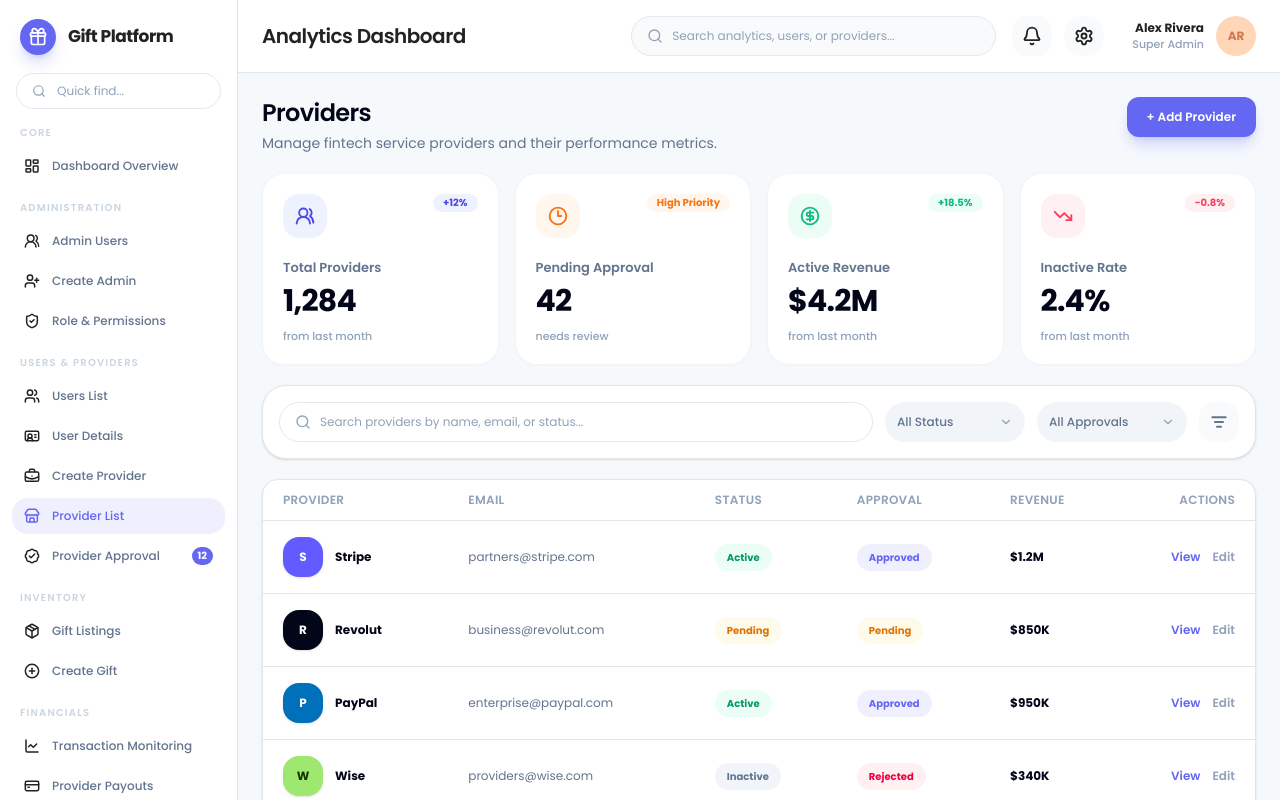
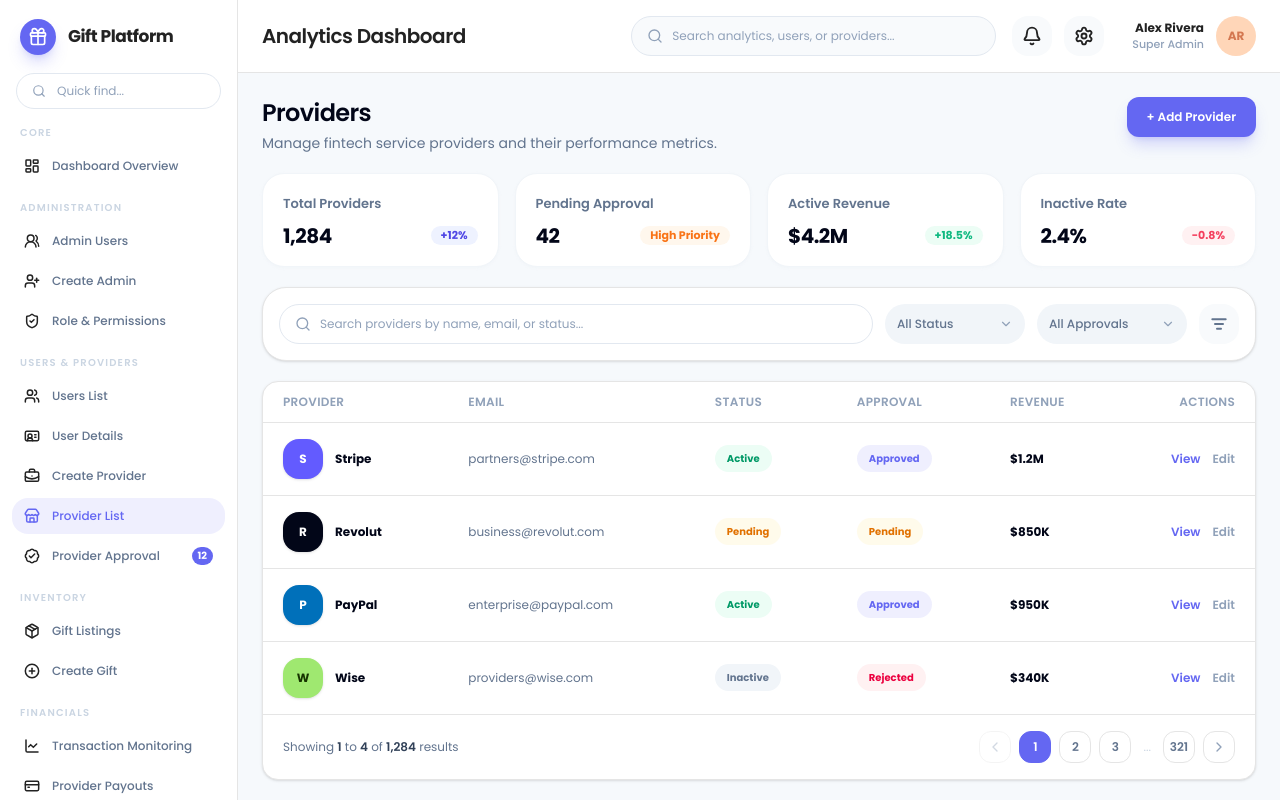
Before and after one commit to Dcodaxproducts/gift-shop, a Next.js app: page /providers in a window 1280 px wide. Shown: the top 800 px of the page. Built offline with nearby package versions, Linux system fonts and the light colour scheme.

Commit message:
updated deisgn of the provider stats card

```diff
--- a/src/components/pages/providers.tsx
+++ b/src/components/pages/providers.tsx
@@ -86,31 +86,31 @@ function PillBadge({ label, className }: { label: string; className: string }) {
 function ProviderStats() {
   return (
     <section className="grid gap-4 sm:grid-cols-2 xl:grid-cols-4">
-      {providerStats.map((stat) => {
-        const Icon = statIconMap[stat.tone];
-
-        return (
-          <Card key={stat.title} className="rounded-[22px] border border-slate-100 bg-white shadow-sm shadow-slate-100/80">
+      {providerStats.map((stat) => (
+        <Card
+          key={stat.title}
+          className="rounded-[22px] border border-slate-100 bg-white shadow-sm shadow-slate-100/80"
+        >
           <CardContent className="p-5">
-              <div className="flex items-start justify-between gap-4">
-                <div className={cn("flex size-11 items-center justify-center rounded-2xl", statToneClass[stat.tone])}>
-                  <Icon className="size-5" strokeWidth={2.25} />
-                </div>
-                <span className={cn("rounded-full px-2.5 py-1 text-[10px] font-black leading-none", statBadgeClass[stat.tone])}>
+            <p className="text-[13px] font-semibold text-slate-500">
+              {stat.title}
+            </p>
+            <div className="mt-3 flex items-center justify-between gap-3">
+              <p className="text-xl font-bold leading-none tracking-tight text-slate-950">
+                {stat.value}
+              </p>
+              <span
+                className={cn(
+                  "rounded-full px-2.5 py-1 text-[11px] font-bold leading-none",
+                  statBadgeClass[stat.tone],
+                )}
+              >
                 {stat.change}
               </span>
             </div>
-              <div className="mt-5">
-                <p className="text-[13px] font-semibold text-slate-500">{stat.title}</p>
-                <p className="mt-2 text-[30px] font-black leading-none tracking-tight text-slate-950">
-                  {stat.value}
-                </p>
-                <p className="mt-3 text-[11px] font-medium text-slate-400">{stat.helper}</p>
-              </div>
           </CardContent>
         </Card>
-        );
-      })}
+      ))}
     </section>
   );
 }
```
Lines whose indentation alone changed are shown as unchanged.
